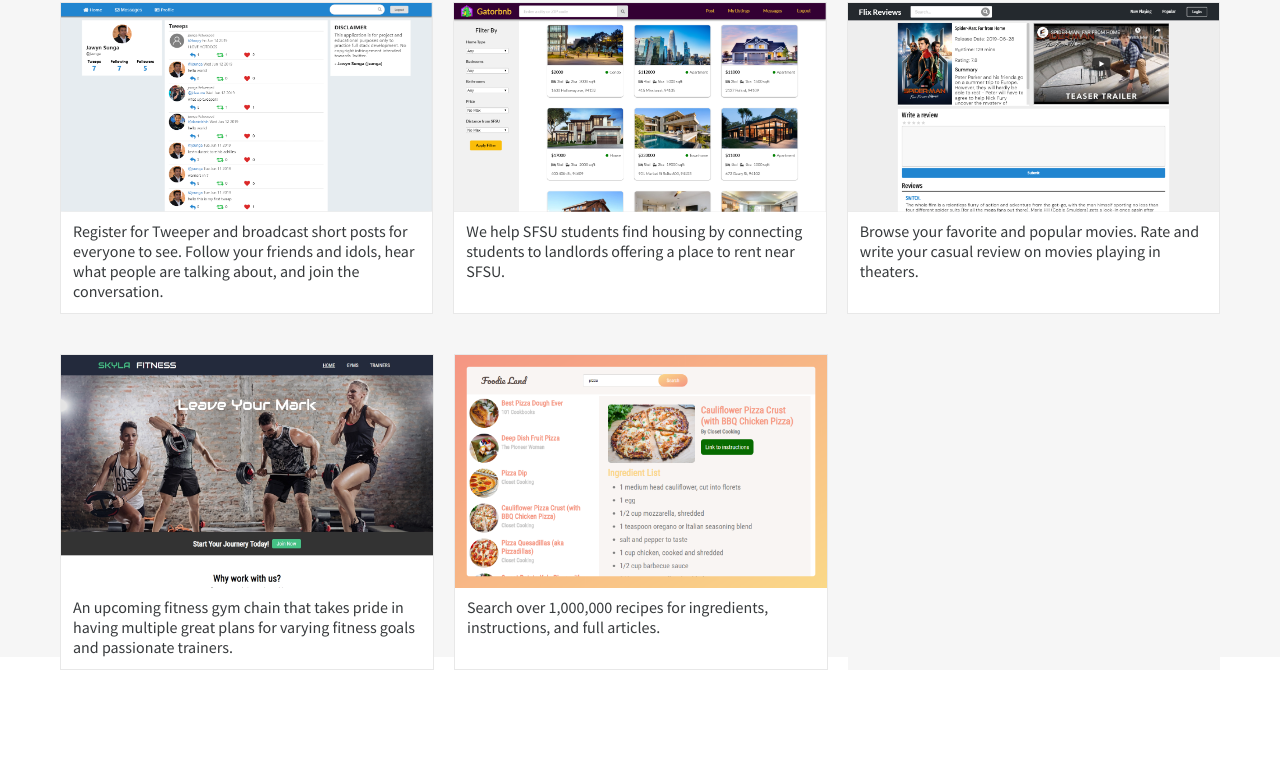
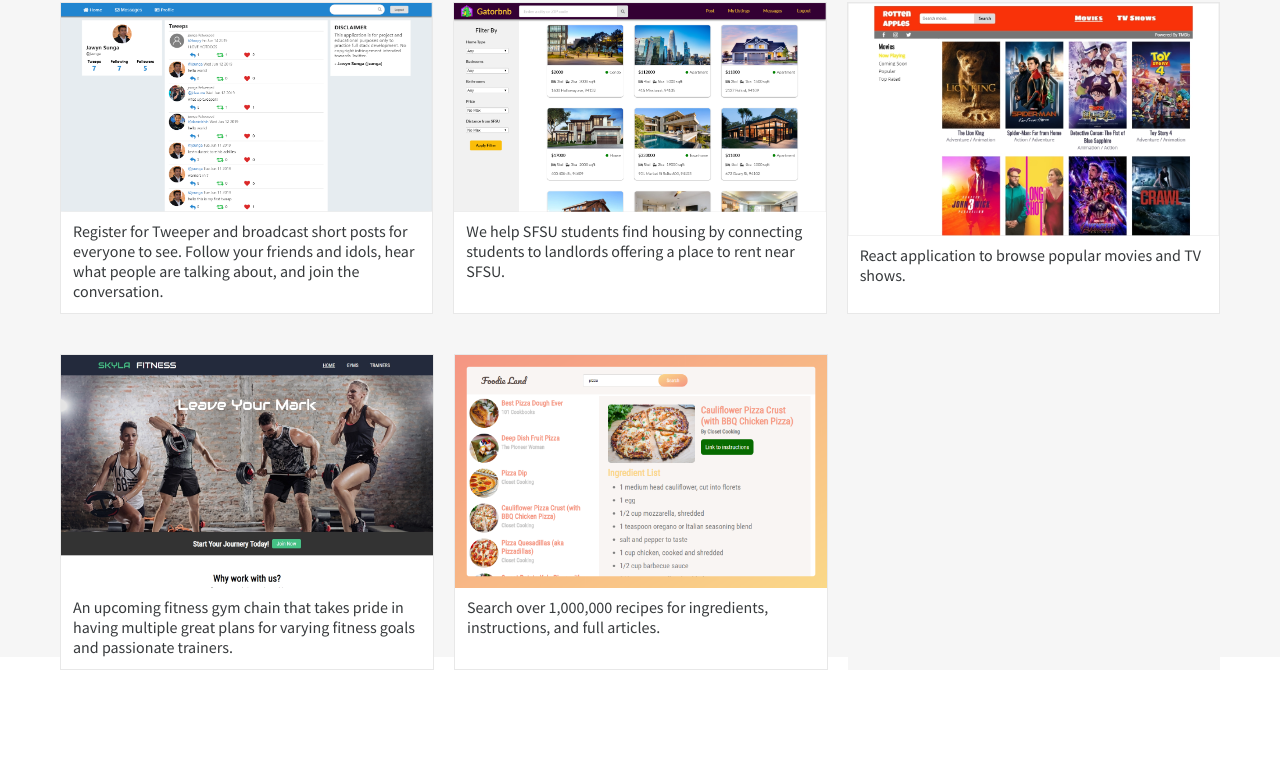
Before and after one commit to jsunga/portfolio, a React (Create React App) app: page / in a window 1280 px wide. Shown: the part 2153-2921 px from the top of the page. Built offline with nearby package versions, Linux system fonts and the light colour scheme.

Commit message:
add rotten apples project

```diff
--- a/src/components/Projects.js
+++ b/src/components/Projects.js
@@ -1,6 +1,6 @@
 import React, { Component } from 'react'
 import styled from 'styled-components'
-import flix from './images/flix.png'
+import flix from './images/flix.jpg'
 import gator from './images/gator.png'
 import tweeper from './images/tweeper.png'
 import eye from './images/eye.png'
@@ -160,7 +160,7 @@ export default class Projects extends Component {
             </Col>
             <Col className='wow fadeIn' data-wow-duration='1s' data-wow-delay='.4s'>
               <Card>
-                <a href="https://github.com/jsunga/Flix-Reviews" target="_blank" rel="noopener noreferrer">
+                <a href="https://github.com/jsunga/Rotten-Apples" target="_blank" rel="noopener noreferrer">
                 <ImageContainer>
                   <Image src={flix} alt='thumbnail' />
                   <Overlay>
@@ -169,8 +169,8 @@ export default class Projects extends Component {
                 </ImageContainer>
                 </a>
                 <Description>
-                  Browse your favorite and popular movies. Rate and write your casual review
-                  on movies playing in theaters.
+                  React application to browse popular movies
+                  and TV shows.
                 </Description>
               </Card>
             </Col>
```
Also changed, not shown: src/components/images/flix.jpg (added), src/components/images/flix.png (deleted).
